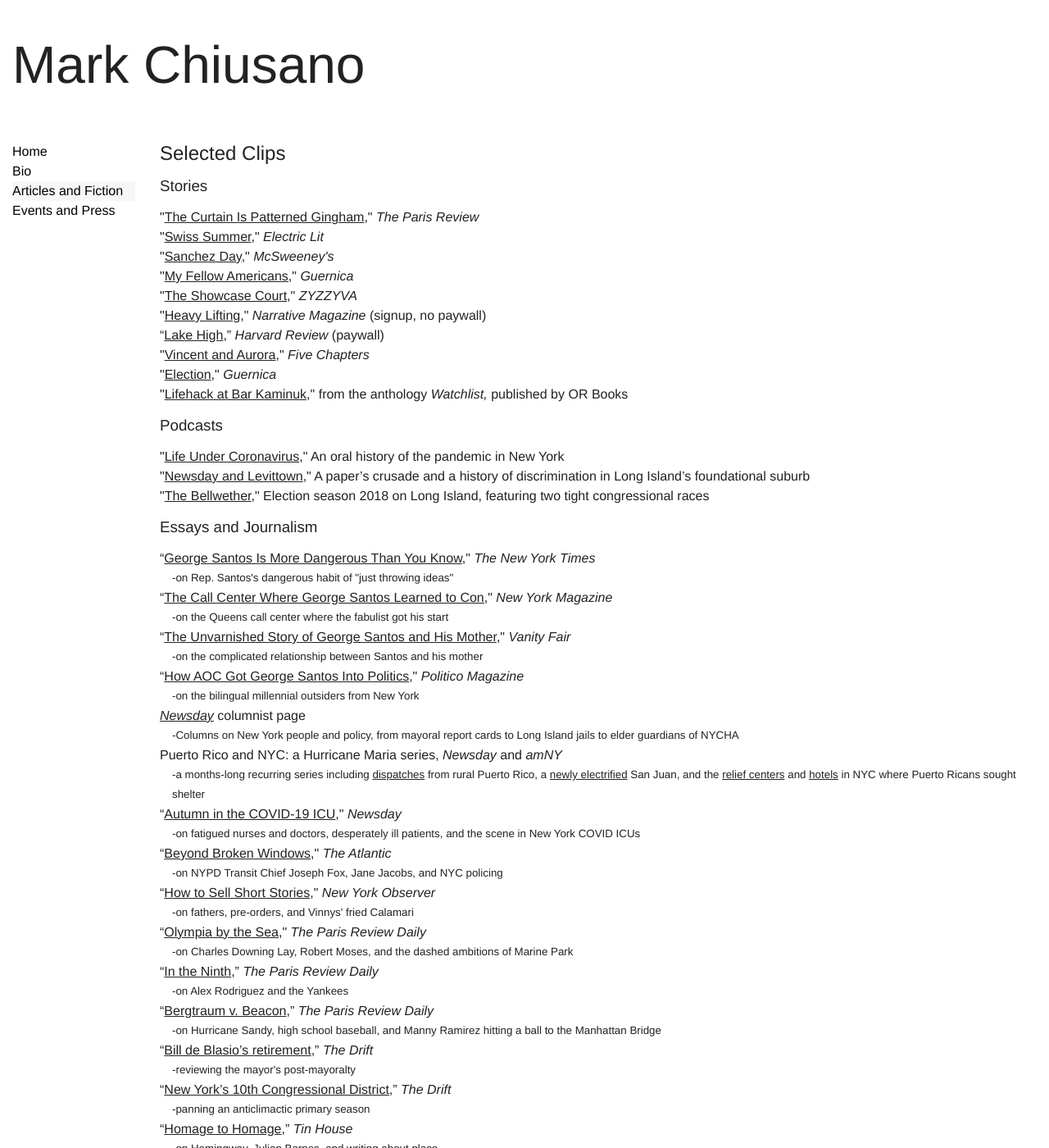
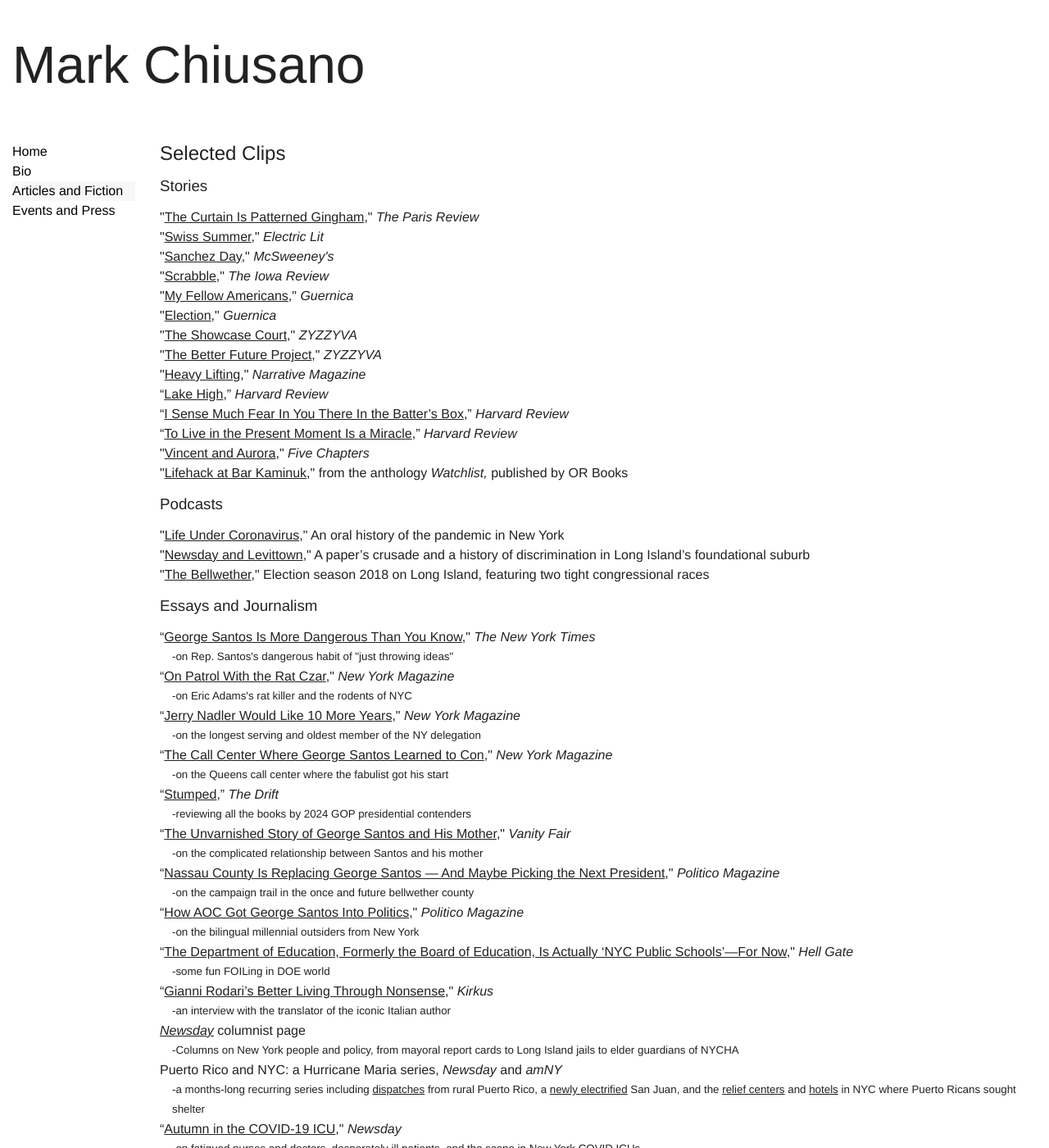
Before and after one commit to mjchiusano/mjchiusano.github.io, a Jekyll site: the page built from work.html, in a window 1280 px wide and 1400 px high. Shown: the whole window at 82% size. Built offline with Jekyll 4.4.1, drawn with Linux system fonts in a browser that asks for light colours; Markdown is read by kramdown in place of the engine named in the settings.

Commit message:
Update work.html
new pieces

```diff
--- a/work.html
+++ b/work.html
@@ -11,12 +11,16 @@
    <li>"<a href="https://www.theparisreview.org/blog/2023/02/23/the-curtain-is-patterned-gingham/">The Curtain Is Patterned Gingham</a>," <i>The Paris Review</i></li>
   <li>"<a href="https://electricliterature.com/swiss-summer-by-mark-chiusano/">Swiss Summer</a>," <i>Electric Lit</i></li>
   <li>"<a href="https://www.facebook.com/watch/?v=362809004687566">Sanchez Day</a>," <i>McSweeney's</i></li>
-   <li>"<a href="https://www.guernicamag.com/my-fellow-americans/">My Fellow Americans</a>," <i>Guernica</i></li>
+   <li>"<a href="https://iowareview.org/issue/volumes-52-issue-2volume-52-issue-3-winter-202223">Scrabble</a>," <i>The Iowa Review</i></li>
+<li>"<a href="https://www.guernicamag.com/my-fellow-americans/">My Fellow Americans</a>," <i>Guernica</i></li>
+   <li>"<a href="https://www.guernicamag.com/election/">Election</a>," <i>Guernica</i></li>
    <li>"<a href="https://www.zyzzyva.org/product/zyzzyva-no-118-spring-2020/">The Showcase Court</a>," <i>ZYZZYVA</i></li>
-  <li>"<a href="http://www.narrativemagazine.com/issues/stories-week-2012%E2%80%932013/heavy-lifting">Heavy Lifting</a>," <i>Narrative Magazine</i> (signup, no paywall)</li>
-  <li>“<a href="https://harvardreview.org/print-issue/harvard-review-58/">Lake High</a>,” <i>Harvard Review</i> (paywall)</li>
+   <li>"<a href="https://www.zyzzyva.org/product/zyzzyva-no-107-fall-2016/">The Better Future Project</a>," <i>ZYZZYVA</i></li>
+  <li>"<a href="http://www.narrativemagazine.com/issues/stories-week-2012%E2%80%932013/heavy-lifting">Heavy Lifting</a>," <i>Narrative Magazine</i></li>
+  <li>“<a href="https://harvardreview.org/print-issue/harvard-review-58/">Lake High</a>,” <i>Harvard Review</i></li>
+   <li>“<a href="https://www.harvardreview.org/content/i-sense-much-fear-in-you-there-in-the-batters-box/">I Sense Much Fear In You There In the Batter’s Box</a>,” <i>Harvard Review</i></li>
+   <li>“<a href="https://www.jstor.org/stable/43492202">To Live in the Present Moment Is a Miracle</a>,” <i>Harvard Review</i></li>
    <li>"<a href="http://www.fivechapters.com/2014/vincent-and-aurora/">Vincent and Aurora</a>," <i>Five Chapters</i></li>
-  <li>"<a href="http://www.guernicamag.com/fiction/election/">Election</a>," <i>Guernica</i></li>
    <li>"<a href="http://www.orbooks.com/catalog/watchlist/">Lifehack at Bar Kaminuk</a>," from the anthology <i> Watchlist,</i> published by OR Books</li>
 
 </ul>
@@ -40,14 +44,32 @@
    <li>“<a href="https://www.nytimes.com/2023/11/18/opinion/george-santos-republican-party.html">George Santos Is More Dangerous Than You Know</a>," <i>The New York Times</i>
  <small class="gutter-pad-left">-on Rep. Santos's dangerous habit of "just throwing ideas"</small></li>
 
-<li>“<a href="https://nymag.com/intelligencer/article/george-santoss-origins-from-mark-chiusanos-the-fabulist.html">The Call Center Where George Santos Learned to Con</a>," <i>New York Magazine</i>
+    <li>“<a href="https://nymag.com/intelligencer/article/rat-czar-kathleen-corradi-eric-adams.html">On Patrol With the Rat Czar</a>," <i>New York Magazine</i>
+ <small class="gutter-pad-left">-on Eric Adams's rat killer and the rodents of NYC</small></li>
+
+   <li>“<a href="https://nymag.com/intelligencer/article/jerry-nadler-congress-2024-election-age.html">Jerry Nadler Would Like 10 More Years</a>," <i>New York Magazine</i>
+ <small class="gutter-pad-left">-on the longest serving and oldest member of the NY delegation</small></li>
+
+   <li>“<a href="https://nymag.com/intelligencer/article/george-santoss-origins-from-mark-chiusanos-the-fabulist.html">The Call Center Where George Santos Learned to Con</a>," <i>New York Magazine</i>
  <small class="gutter-pad-left">-on the Queens call center where the fabulist got his start</small></li>
+
+   <li>“<a href="https://www.thedriftmag.com/stumped/">Stumped</a>,” <i>The Drift</i>
+  <small class="gutter-pad-left">-reviewing all the books by 2024 GOP presidential contenders</small></li>
 
    <li>“<a href="https://www.vanityfair.com/news/2023/11/the-unvarnished-story-of-george-santos-and-his-mother">The Unvarnished Story of George Santos and His Mother</a>," <i>Vanity Fair</i>
  <small class="gutter-pad-left">-on the complicated relationship between Santos and his mother</small></li>
 
+  <li>“<a href="https://www.politico.com/news/magazine/2024/02/08/george-santos-race-2024-election-00140127">Nassau County Is Replacing George Santos — And Maybe Picking the Next President</a>," <i>Politico Magazine</i>
+ <small class="gutter-pad-left">-on the campaign trail in the once and future bellwether county</small></li>
+
   <li>“<a href="https://www.politico.com/news/magazine/2023/11/11/george-santos-aoc-congress-00123963">How AOC Got George Santos Into Politics</a>," <i>Politico Magazine</i>
  <small class="gutter-pad-left">-on the bilingual millennial outsiders from New York</small></li>
+
+   <li>“<a href="https://hellgatenyc.com/doe-nyc-public-schools-brand-refresh">The Department of Education, Formerly the Board of Education, Is Actually ‘NYC Public Schools’—For Now</a>," <i>Hell Gate</i>
+ <small class="gutter-pad-left">-some fun FOILing in DOE world</small></li>
+
+  <li>“<a href="https://www.kirkusreviews.com/news-and-features/articles/gianni-roadris-better-living-through-nonsense/">Gianni Rodari’s Better Living Through Nonsense</a>," <i>Kirkus</i>
+ <small class="gutter-pad-left">-an interview with the translator of the iconic Italian author</small></li>
 
    <li><a href="http://www.newsday.com/opinion/columnists/mark-chiusano"><i>Newsday</i></a> columnist page
  <small class="gutter-pad-left">-Columns on New York people and policy, from mayoral report cards to Long Island jails to elder guardians of NYCHA</small></li>
```
